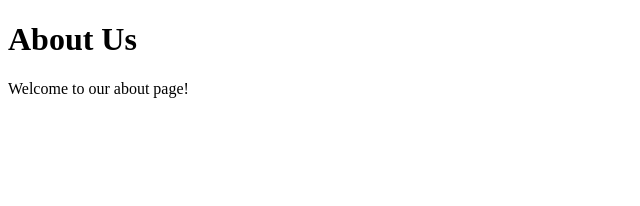
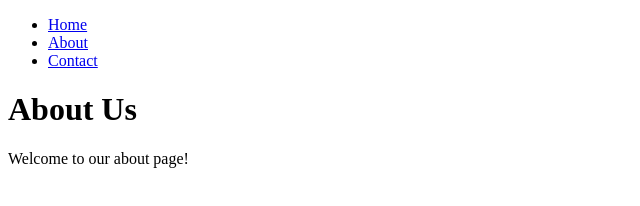
Before and after one commit to gideonel/oct-web, a plain HTML site: page portfolio/about.html in a window 1280 px wide. Shown: the whole page, without its empty margins (0-640 px from the left). Drawn offline with Linux system fonts and the light colour scheme.

Commit message:
added nav buttons to all page

```diff
--- a/portfolio/about.html
+++ b/portfolio/about.html
@@ -6,6 +6,16 @@
     <title>About Page</title>
 </head>
 <body>
+
+    <!-- nav buttons for navigation -->
+    <nav>
+        <ul>
+            <li><a href="index.html">Home</a></li>
+            <li><a href="about.html">About</a></li>
+            <li><a href="contact.html">Contact</a></li>
+        </ul>
+    </nav>
+
     <h1>About Us</h1>
     <p>Welcome to our about page!</p>
 </body>
```
Also changed, not shown: portfolio/contact..html (+9 -0 lines).
